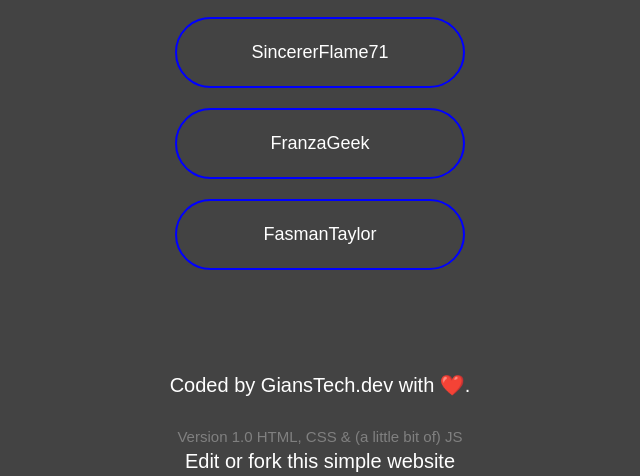
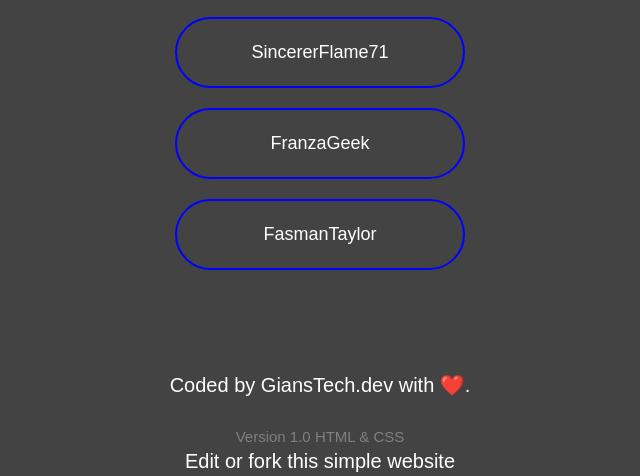
Before and after one commit to GiovsTech/links.gianstech.it, a plain HTML site: page fr/index.html in a window 1280 px wide. Shown: the part 400-876 px from the top of the page, without its empty margins (320-960 px from the left). Drawn offline with nearby package versions, Linux system fonts and the light colour scheme; a web font is replaced by a local one.

Commit message:
Update index.html

```diff
--- a/fr/index.html
+++ b/fr/index.html
@@ -27,7 +27,7 @@
 
 <section class="credit">
 <p> Coded by GiansTech.dev with ❤️. </p>
-<sub> Version 1.0 HTML, CSS & (a little bit of) JS</sub>
+<sub> Version 1.0 HTML & CSS</sub>
  <br>
  <a href="https://github.com/GiovsTech/links.gianstech.it/edit/main/index.html" <sub> Edit or fork this simple website </sub></a>
 </section>
```
